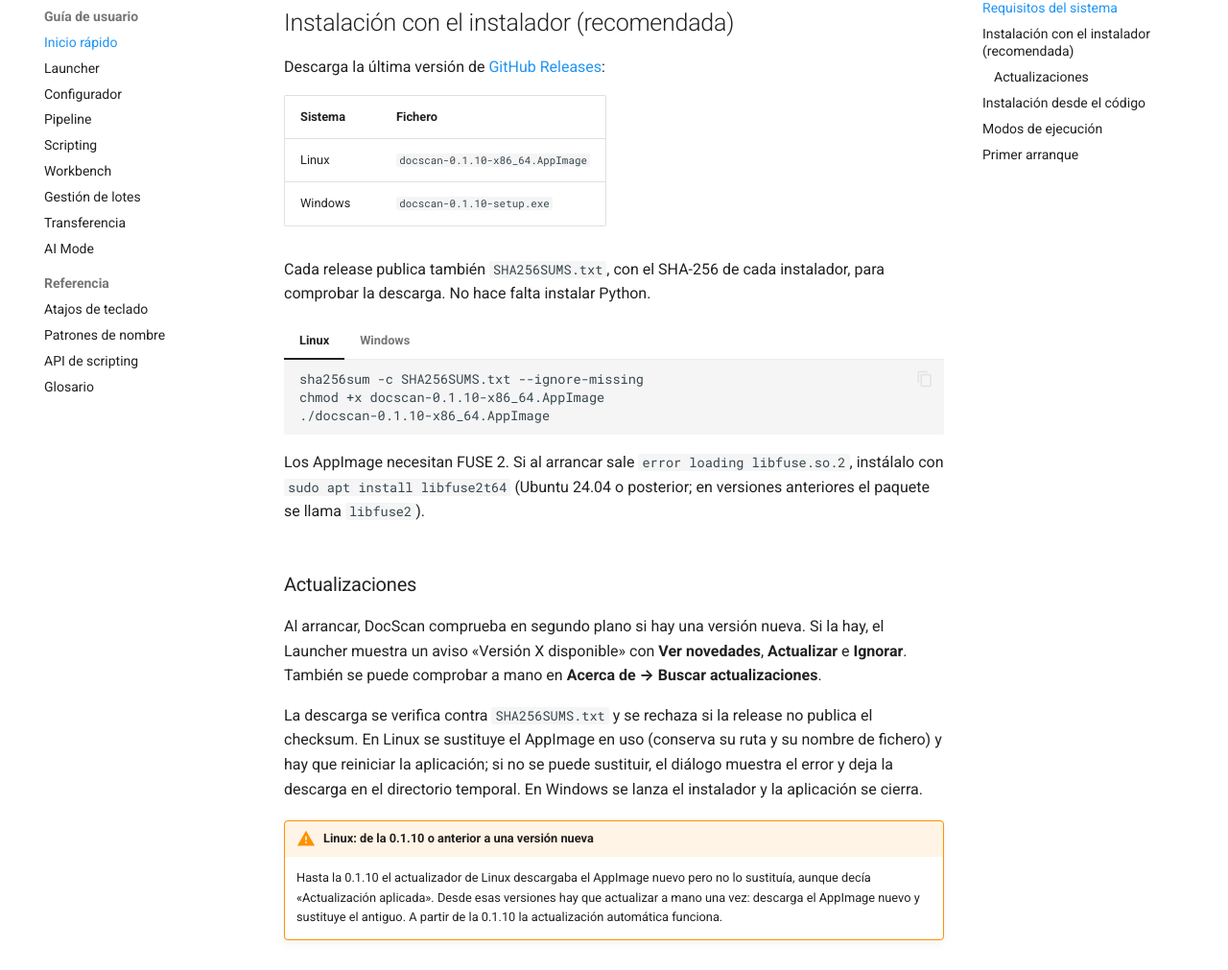
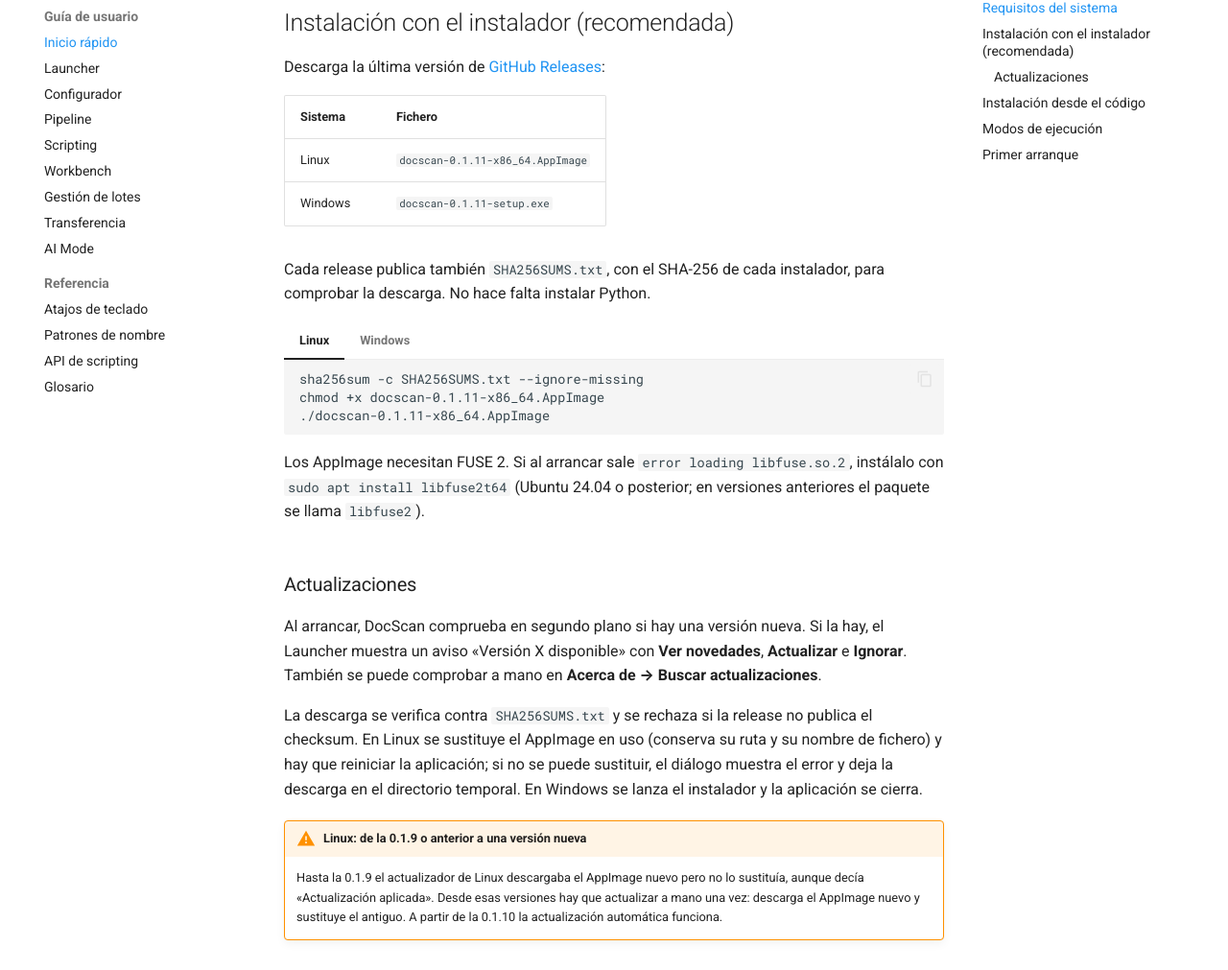
Before and after one commit to ferreret/docscan, an MkDocs documentation site: the page built from docs-web/user-guide/getting-started.md, in a window 1280 px wide and 1400 px high, scrolled down 518 px. Shown: the part 100-1111 px from the top of the window at 96% size. Built offline with MkDocs 1.6.1 and Material for MkDocs 9.7.7, drawn with Linux system fonts in a browser that asks for light colours; emoji names are drawn with the system emoji font; comment, search, counter and statistics services are not loaded.

Commit message:
release: v0.1.11 — Cancelar escaneo, páginas al vuelo y transferencias sin restos
Sube la versión a 0.1.11 y cierra el CHANGELOG. Recoge la deuda de la
revisión de código (PR #12: eventos que no compilan, validación en segundo
plano y con plazo, resultados por id, reproceso sin duplicar barcodes), el
lote 4 (PR #13: Cancelar escaneo que conserva lo recibido, páginas al vuelo
con SANE, retirada de la salida de una transferencia fallida, no cerrar con
una transferencia en curso) y la relocalización del escáner USB tras
reconectarlo (PR #14). README, manual web e informe pasan a la 0.1.11, y se
corrige el aviso del actualizador de Linux, que decía 0.1.10 donde era 0.1.9.

Validado en local: binario PyInstaller de Linux arrancado contra una copia de
la BD de las Apps del Arnau (f3a8c1d72b95): versión 0.1.11, abre el
Workbench de la App 01 sin errores, recuentos intactos, con los .qm y los
módulos nuevos. Probado con el Canon DR-M160 (PR #13 y #14). 1322 tests.

Co-Authored-By: Claude Opus 5.5 <noreply@anthropic.com>

````diff
--- a/app/_version.py
+++ b/app/_version.py
@@ -1,3 +1,3 @@
 """Versión centralizada de DocScan Studio."""
 
-__version__ = "0.1.10"
+__version__ = "0.1.11"
--- a/docs-web/user-guide/getting-started.md
+++ b/docs-web/user-guide/getting-started.md
@@ -16,8 +16,8 @@ Descarga la última versión de
 
 | Sistema | Fichero |
 |---------|---------|
-| Linux | `docscan-0.1.10-x86_64.AppImage` |
-| Windows | `docscan-0.1.10-setup.exe` |
+| Linux | `docscan-0.1.11-x86_64.AppImage` |
+| Windows | `docscan-0.1.11-setup.exe` |
 
 Cada release publica también `SHA256SUMS.txt`, con el SHA-256 de cada
 instalador, para comprobar la descarga. No hace falta instalar Python.
@@ -26,8 +26,8 @@ instalador, para comprobar la descarga. No hace falta instalar Python.
 
     ```bash
     sha256sum -c SHA256SUMS.txt --ignore-missing
-    chmod +x docscan-0.1.10-x86_64.AppImage
-    ./docscan-0.1.10-x86_64.AppImage
+    chmod +x docscan-0.1.11-x86_64.AppImage
+    ./docscan-0.1.11-x86_64.AppImage
     ```
 
     Los AppImage necesitan FUSE 2. Si al arrancar sale `error loading
@@ -36,7 +36,7 @@ instalador, para comprobar la descarga. No hace falta instalar Python.
 
 === "Windows"
 
-    Ejecuta `docscan-0.1.10-setup.exe` y sigue el asistente.
+    Ejecuta `docscan-0.1.11-setup.exe` y sigue el asistente.
 
 ### Actualizaciones
 
@@ -51,8 +51,8 @@ y su nombre de fichero) y hay que reiniciar la aplicación; si no se puede
 sustituir, el diálogo muestra el error y deja la descarga en el directorio
 temporal. En Windows se lanza el instalador y la aplicación se cierra.
 
-!!! warning "Linux: de la 0.1.10 o anterior a una versión nueva"
-    Hasta la 0.1.10 el actualizador de Linux descargaba el AppImage nuevo pero
+!!! warning "Linux: de la 0.1.9 o anterior a una versión nueva"
+    Hasta la 0.1.9 el actualizador de Linux descargaba el AppImage nuevo pero
     no lo sustituía, aunque decía «Actualización aplicada». Desde esas versiones
     hay que actualizar a mano una vez: descarga el AppImage nuevo y sustituye el
     antiguo. A partir de la 0.1.10 la actualización automática funciona.
````
Also changed, not shown: CHANGELOG.md (+19 -0 lines), CLAUDE.md (+1 -1 lines), README.es.md (+16 -4 lines), README.md (+15 -4 lines), docs-web/index.md (+8 -3 lines), docs/INFORME_PROYECTO.md (+4 -4 lines).
